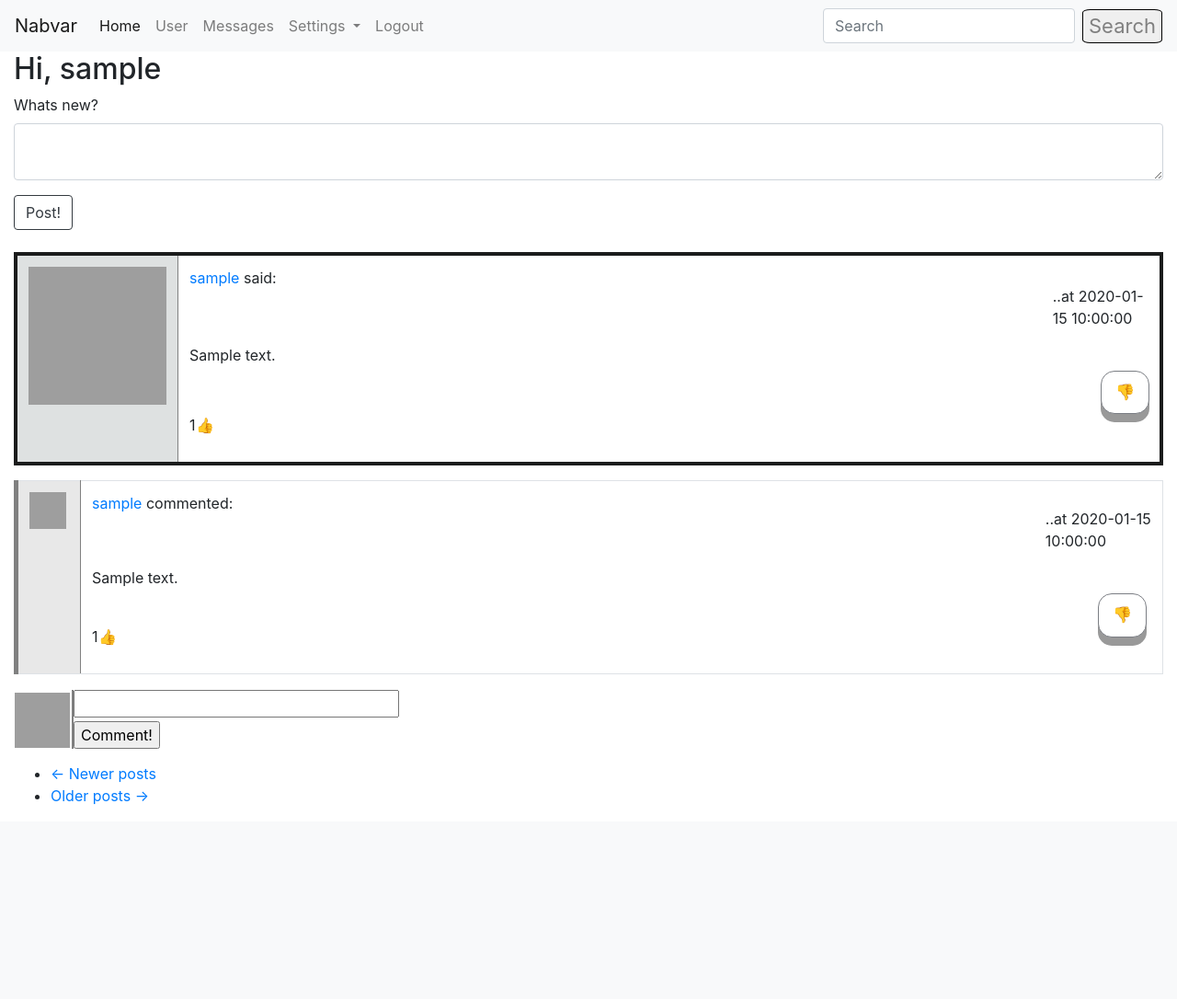
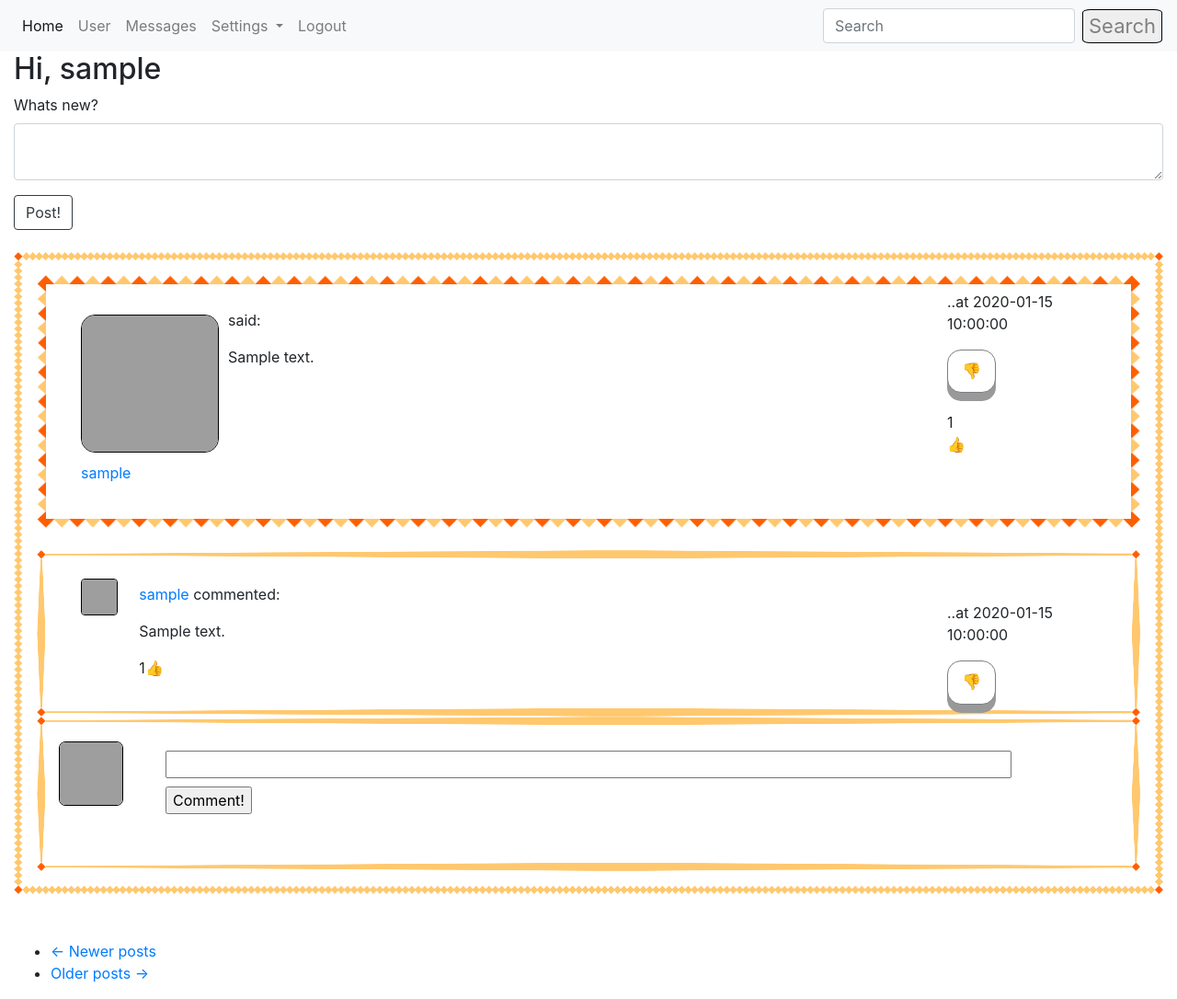
Before and after one commit to SLDem/MySNSite, a Flask app: page / in a window 1280 px wide. Shown: the whole page at 92% size. Before the commit the page ends 874 px from the top, so only its background shows below. Run offline with Flask 2, Linux system fonts and the light colour scheme; a user stored in the database is signed in; tables that the repository leaves empty hold one stand-in row (values such as "Sample post"); some libraries are stand-ins or nearby versions; grey boxes are pictures that could not be loaded.

Commit message:
Changed overall style (more or less) of posts and comments, removed send message template instead now send message link will send directly to private messages

```diff
--- a/app/routes.py
+++ b/app/routes.py
@@ -44,9 +44,18 @@ def home():
 
 # user page
 @login_required
-@app.route('/user/<username>')
+@app.route('/user/<username>', methods=['POST', 'GET'])
 def user(username):
     if current_user.is_authenticated:
+        form = PostForm()
+
+        if form.validate_on_submit():
+            post = Post(body=form.post.data, author=current_user)
+            db.session.add(post)
+            db.session.commit()
+            flash('Your post has been posted!')
+            return redirect(url_for('user', username=current_user.username))
+
         user = User.query.filter_by(username=username).first_or_404()
         page = request.args.get('page', 1, type=int)
         comments = Comment.query.all()
@@ -55,7 +64,7 @@ def user(username):
         next_url = url_for('user', username=user.username, page=posts.next_num) if posts.has_next else None
         prev_url = url_for('user', username=user.username, page=posts.prev_num) if posts.has_prev else None
         return render_template('user.html', title='User Page', user=user, username=current_user.username,
-                               posts=posts.items, comments=comments, next_url=next_url, prev_url=prev_url)
+                               posts=posts.items, comments=comments, next_url=next_url, prev_url=prev_url, form=form)
     return redirect(url_for('login'))
 
 
@@ -66,6 +75,7 @@ def messages():
     return render_template('messages.html', title='Messages')
 
 
+'''
 @login_required
 @app.route('/send_message/<recipient>', methods=['POST', 'GET'])
 def send_message(recipient):
@@ -78,6 +88,7 @@ def send_message(recipient):
         flash('Message sent!')
         return redirect(url_for('private_messages', recipient=recipient.username))
     return render_template('send_message.html', title='Send Message', form=form, recipient=recipient)
+'''
 
 
 @login_required
--- a/app/templates/_comment.html
+++ b/app/templates/_comment.html
@@ -1,25 +1,31 @@
-<table class="table table-bordered" style="border-left: 5px solid; border-color: grey">
-    <tr>
-        <td width="70x" style="background-color: #E8E8E8; border-right: 1px solid grey;">
+<div class="comment_with_background">
+    <!-- Avatar -->
+    <div id="left_c">
         <a href="{{ url_for('user', username=comment.commenter.username) }}">
             {% if comment.commenter.avatar_set %}
-                    <img height="40px" width="40px" src="{{ url_for('static', filename=comment.commenter.username + '.jpg') }}">
+                <img style="border: 1px solid #000; border-radius: 10%;" height="40px" width="40px" src="{{ url_for('static', filename=comment.commenter.username + '.jpg') }}">
             {% else %}
                 <img style="border-style: solid; border-radius: 10%; border-color: black; border-width: 1px; background-color: white;" src="{{ avatars.robohash(comment.commenter.username, size='40') }}" />
             {% endif %}
         </a>
-        </td>
-        <td>
+    </div>
+
+    <!-- Comment body -->
+    <div id="center_c">
         <p><a href="{{ url_for('user', username=comment.commenter.username) }}">
             {{ comment.commenter.username }}
-            </a>commented: </p> <p style="margin-left: 90%; margin-top: -2%;">..at {{comment.timestamp.replace(microsecond=0)}}</p>
+        </a>commented: </p>
         <p style="width: 60%;">{{ comment.body }}</p>
+        <p>{{ comment.comment_likes.count() }}&#128077</p>
+    </div>
+
+    <!-- Timestamp and like button -->
+    <div id="right_c">
+        <p>..at {{comment.timestamp.replace(microsecond=0)}}</p>
         {% if current_user.liked_comment(comment) %}
-                <a href="{{ url_for('comment_like_action', comment_id=comment.id, action='dislike') }}"><div class="button" style="margin-left: 95%; margin-top: -2%; margin-bottom: -10%;">&#128078</div></a>
+            <a href="{{ url_for('comment_like_action', comment_id=comment.id, action='dislike') }}"><div class="button">&#128078</div></a>
         {% else %}
-                <a href="{{ url_for('comment_like_action', comment_id=comment.id, action='like') }}"><div class="button" style="margin-left: 95%; margin-top: -2%; margin-bottom: -10%;">&#128077</div></a>
+            <a href="{{ url_for('comment_like_action', comment_id=comment.id, action='like') }}"><div class="button">&#128077</div></a>
         {% endif %}
-            <p style="width: 11%;">{{ comment.comment_likes.count() }}&#128077</p>
-        </td>
-    </tr>
-</table>
+    </div>
+</div>
--- a/app/templates/_post.html
+++ b/app/templates/_post.html
@@ -1,48 +1,70 @@
-<table class="table table-bordered">
-    <tr style="border: solid; border-color: #1B1C1C; border-width: 4px;">
-        <td width="70x" style="background-color: #DEE1E1; border-right: 1px solid grey;">
+<div class="post_with_background" style="margin-bottom: 50px;">
+    <div class="post">
+        <div id="container" style="margin-bottom: 2%;">
+
+            <!-- Avatar and username -->
+            <div id="left">
+                <div style="position: absolute">
                     <a href="{{ url_for('user', username=post.author.username) }}">
                         {% if post.author.avatar_set %}
-                    <img height="150px" width="150px" src="{{ url_for('static', filename=post.author.username + '.jpg') }}">
+                            <img style="border: 1px solid #000; border-radius: 10%;" height="150px" width="150px" src="{{ url_for('static', filename=post.author.username + '.jpg') }}">
                         {% else %}
                             <img style="border-style: solid; border-radius: 10%; border-color: black; border-width: 1px; background-color: white;" src="{{ avatars.robohash(post.author.username, size='150') }}" />
                         {% endif %}
                     </a>
-        </td>
-        <td>
-            <p><a href="{{ url_for('user', username=post.author.username) }}">
+                </div>
+                <div style="position: relative; margin-top: 160px;">
+                    <a href="{{ url_for('user', username=post.author.username) }}">
                         {{ post.author.username }}
-            </a>said: </p> <p style="margin-left: 90%; margin-top: -2%;">..at {{post.timestamp.replace(microsecond=0)}}</p>
-            <p style="width: 60%;" id="post{{ post.id }}">{{ post.body }}</p>
+                    </a>
+                </div>
+            </div>
+
+            <!-- Post body -->
+            <div id="center">
+                <p>said: </p>
+                <p id="post{{ post.id }}">{{ post.body }}</p>
+            </div>
+
+            <!-- Timestamp and like button -->
+            <div id="right">
+                <p>..at {{post.timestamp.replace(microsecond=0)}}</p>
                 {% if current_user.liked_post(post) %}
-                <a href="{{ url_for('like_action', post_id=post.id, action='dislike') }}"><div class="button" style="margin-left: 95%; margin-top: -2%;">&#128078</div></a>
+                    <a href="{{ url_for('like_action', post_id=post.id, action='dislike') }}"><div class="button">&#128078</div></a>
                 {% else %}
-                <a href="{{ url_for('like_action', post_id=post.id, action='like') }}"><div class="button" style="margin-left: 95%; margin-top: -2%;">&#128077</div></a>
+                    <a href="{{ url_for('like_action', post_id=post.id, action='like') }}"><div class="button">&#128077</div></a>
                 {% endif %}
-            <p style="width: 11%;">{{ post.likes.count() }}&#128077</p>
-        </td>
-    </tr>
+                <p style="width: 11%; margin-top: 20px;">{{ post.likes.count() }}&#128077</p>
+            </div>
+        </div>
+    </div>
+
+
+    <!-- Comments -->
     {% for comment in comments %}
         {% if comment in post.comments %}
             {% include "_comment.html" %}
         {% endif %}
     {% endfor %}
-</table>
-<table>
-    <tr>
-        <td>
+
+
+    <!-- New comment avatar and form-->
+    <div id="container_pc">
+        <div id="left_pc">
             {% if current_user.avatar_set %}
-                <img style="margin-bottom: 20%;" height="60px" width="60px" src="{{ url_for('static', filename=current_user.username + '.jpg') }}">
+                <img style="margin-top: -30%; border: 1px solid #000; border-radius: 10%;" height="70px" width="70px" src="{{ url_for('static', filename=current_user.username + '.jpg') }}">
             {% else %}
-                <img style="border-style: solid; border-radius: 10%; border-color: black; border-width: 1px; background-color: white;" src="{{ avatars.robohash(current_user.username, size='30') }}" />
+                <img style=" margin-bottom: 20%; border-style: solid; border-radius: 10%; border-color: black; border-width: 1px; background-color: white;" src="{{ avatars.robohash(current_user.username, size='70') }}" />
             {% endif %}
-        </td>
-        <td style="margin-right: 2%;">
-            <form action="{{ url_for('comment', post_id=post.id) }}" method="post" style="margin-bottom: 4%; border-left: 2px solid grey;">
+        </div>
+        <div class="comment_with_background">
+            <div id="right_pc">
+                <form action="{{ url_for('comment', post_id=post.id) }}" method="post" style="margin-bottom: 4%;">
                 <input type="hidden" name="csrf_token" value="{{ csrf_token() }}">
                 <input style="width: 100%; margin-bottom: 1%;" type=text name=comment>
                 <input type=submit value=Comment!>
                 </form>
-        </td>
-    </tr>
-</table>
+            </div>
+        </div>
+    </div>
+</div>
--- a/app/templates/base.html
+++ b/app/templates/base.html
@@ -7,8 +7,41 @@
         {% block title %}{{title}}{% endblock %}
     </title>
     </head>
-    <body>
+    <body>                                                <!-- round -->
     <style type="text/css">
+
+        #container{width:100%; height: 190px;}
+        #left{float: left; width: 160px; margin-left: 2%; margin-top: 0.5%;}
+        #center{margin: 0 auto; width: 80%; margin-top: 1%; margin-left: 1%;}
+        #right{float: right; width: 10%; margin-right: 70px; margin-top: -100px;}
+
+        #container_pc{width:100%;}
+        #left_pc{float: left; width: 20px; margin-left: 2%; margin-top: 2.7%;}
+        #right_pc{margin: 0 auto; width: 80%; margin-top: 1%;}
+
+        #container_c{width:100%; height: 190px;}
+        #left_c{float: left; width: 30px; margin-left: 2%; margin-top: 0.5%;}
+        #center_c{margin: 0 auto; width: 85%; margin-top: 1%;}
+        #right_c{float: right; width: 10%; margin-right: 70px; margin-top: -100px;}
+
+        .post{
+        border: 10px solid transparent;
+        padding: 15px;
+        border-image: url('/static/border6.png') 15 round;
+        margin-bottom: 2%;
+        }
+
+        .post_with_background{
+        border: 10px solid transparent;
+        padding: 15px;
+        border-image: url('/static/border6.png') 30 round;
+        }
+
+        .comment_with_background{
+        border: 10px solid transparent;
+        padding: 15px;
+        border-image: url('/static/border6.png') 30 stretch;
+        }
 
         .search_button {
         border-style: solid;
@@ -16,14 +49,6 @@
         border-radius: 10%;
         color: grey !important;
         font-size: 22px;
-        }
-
-        .avatar {
-        border-style: solid;
-        border-color: black;
-        margin-left: 0%;
-        margin-right: 83%;
-        border-radius: 10%;
         }
 
 
@@ -48,16 +73,13 @@
         .button:hover {background-color: white}
 
         .button:active {
-
         background-color: #C4C8CE;
         box-shadow: 0 5px #666;
         transform: translateY(4px);
         }
 
-
     </style>
         <nav class="navbar navbar-expand-lg navbar-light bg-light">
-          <a class="navbar-brand" href="#">Nabvar</a>
           <button class="navbar-toggler" type="button" data-toggle="collapse" data-target="#navbarSupportedContent" aria-controls="navbarSupportedContent" aria-expanded="false" aria-label="Toggle navigation">
             <span class="navbar-toggler-icon"></span>
           </button>
--- a/app/templates/private_messages.html
+++ b/app/templates/private_messages.html
@@ -5,8 +5,6 @@
     {% for message in messages %}
         {% include "_message.html" %}
     {% endfor %}
-
-    {{recipient.username}}
 
     <div class="row">
         <div class="col-md-4">
```
Also changed, not shown: app/templates/user.html (+11 -2 lines), app/app.db, app/static/border6.png (added). Lines whose indentation alone changed are shown as unchanged.
